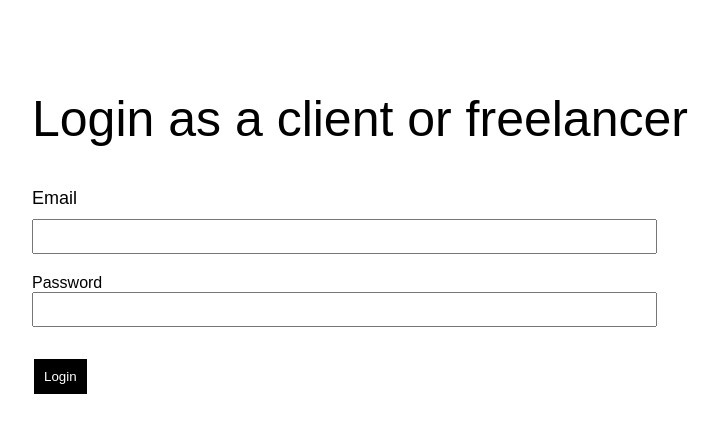
After one commit to siesto1elemento/DJ_Freelance, a Django app: page /users/login in a window 1280 px wide. The commit adds this page. Shown: the top 433 px of the page, without its empty margins (352-1071 px from the left). Run offline with Django 5.2, Linux system fonts and the light colour scheme.

Commit message:
configured login and log_out routes

```diff
--- a/users/static/users/css/registration.css
+++ b/users/static/users/css/registration.css
@@ -7,7 +7,7 @@
 .center-form{
     display: block;
     margin-left:30%;
-    margin-top: 10%;
+    margin-top: 7%;
     font-family: Arial, Helvetica, sans-serif;
 }
 
@@ -19,25 +19,30 @@ p{
 
 .radio-group{
     display: flex;
-    margin-top: 70px;
-    margin-bottom: 70px;
+    margin-top: 50px;
+    margin-bottom: 50px;
 
 }
 
 .client-button{
     margin-right:60px;
-    border: 5px solid black;
+    border: 3px solid black;
     border-radius: 5px;
-    padding: 50px;
+    padding-top: 50px;
+    padding-left: 20px;
+    padding-right: 50px;
+    padding-bottom: 50px;
     font-size: x-large;
     font-weight: 300;
 }
 
 .freelancer-button{
-    border: 5px solid black;
+    border: 3px solid black;
     border-radius: 5px;
-
-    padding: 50px;
+    padding-top: 50px;
+    padding-left: 20px;
+    padding-right: 50px;
+    padding-bottom: 50px;
     font-size: x-large;
     font-weight: 300;
 
@@ -48,7 +53,7 @@ input[type='radio'] {
     }
 
 .first-name, .last-name, .email, .country, .password1, .password2 {
-    font-size: x-large;
+    font-size: large;
     display: inline-block;
     margin-bottom: 10px;
     font-weight:100;
@@ -57,7 +62,9 @@ input[type='radio'] {
 
 .first-name-input, .last-name-input, .email-input, .country-input, .password1-input, .password2-input{
     width:625px;
-    height: 30px
+    height: 35px;
+    font-size: 15px;
+    padding-left: 5px;
 }
 
 .country-input{
@@ -77,3 +84,11 @@ input[type='radio'] {
     background-color: black;
     border: 2px solid white
 }
+
+.submit-button:hover{
+    cursor: pointer;
+}
+
+.login-password{
+    margin-top:20px;
+}
--- /dev/null
+++ b/users/templates/users/login.html
@@ -0,0 +1,31 @@
+{% load static %}
+<!DOCTYPE html>
+<html lang="en">
+<head>
+    <meta charset="UTF-8">
+    <meta name="viewport" content="width=device-width, initial-scale=1.0">
+    <link rel="stylesheet" href="https://fonts.googleapis.com/css2?family=Open+Sans:wght@400;600&display=swap">
+    <link rel="stylesheet" href="{% static 'users/css/registration.css'%}">
+    <title>Document</title>
+</head>
+<body>
+
+    <form action="/users/login" method="post" class="center-form">
+        <p>Login as a client or freelancer</p>
+
+
+        <div class="form-group">
+            <label class="email" for="email">Email</label><br>
+            <input class="email-input" type="email" id="email" name="email" required>
+        </div>
+
+        <div class="form-group login-password">
+            <label class="password" for="password">Password</label><br>
+            <input class="password1-input" type="password" id="password1" name="password" required>
+        </div>
+
+        <input class="submit-button" type="submit" value="Login">
+    </form>
+
+</body>
+</html>
--- a/users/urls.py
+++ b/users/urls.py
@@ -3,6 +3,8 @@ from django.urls import path,include
 from . import views
 
 urlpatterns = [
-    path('register', views.register),
+    path('register', views.register,name='register'),
+    path('login',views.user_login),
+    path('logout',views.user_logout),
 
 ]
--- a/users/views.py
+++ b/users/views.py
@@ -1,6 +1,9 @@
-from django.shortcuts import render
+from django.shortcuts import render,HttpResponse,redirect
 from .models import CustomUser
 from django.views.decorators.csrf import csrf_exempt
+from django.contrib.auth import authenticate
+from django.contrib.auth import login
+from django.contrib.auth import logout
 
 @csrf_exempt
 def register(request):
@@ -36,10 +39,36 @@ def register(request):
         new_profile.set_password(password1)
         new_profile.save()
 
+        user = authenticate(username=email,password=password1)
+        if user is not None:
+            login(request, user)
 
 
 
-        return render(request,"users/registration.html")
+        return render(request,"users/login.html")
 
     else:
         return render(request,"users/registration.html")
+
+
+@csrf_exempt
+def user_login(request):
+    if request.method == 'POST':
+        username = request.POST.get('email')
+        password = request.POST.get('password')
+
+        user = authenticate(username=username,password=password)
+        if user is not None:
+            login(request, user)
+
+
+        return HttpResponse("you are authenticated")
+
+    else:
+        return render(request, "users/login.html")
+
+
+@csrf_exempt
+def user_logout(request):
+    logout(request)
+    return redirect('register')
```
